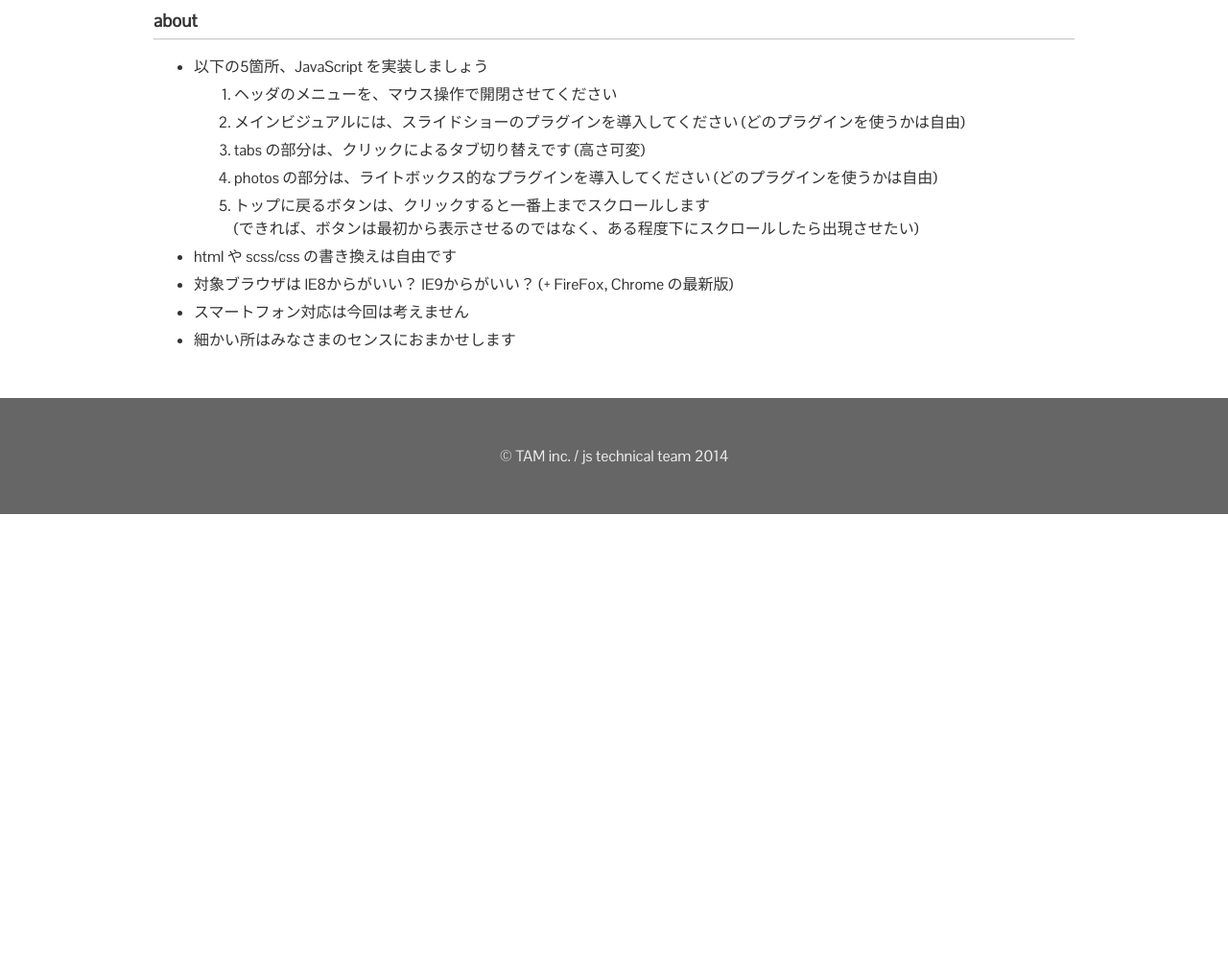
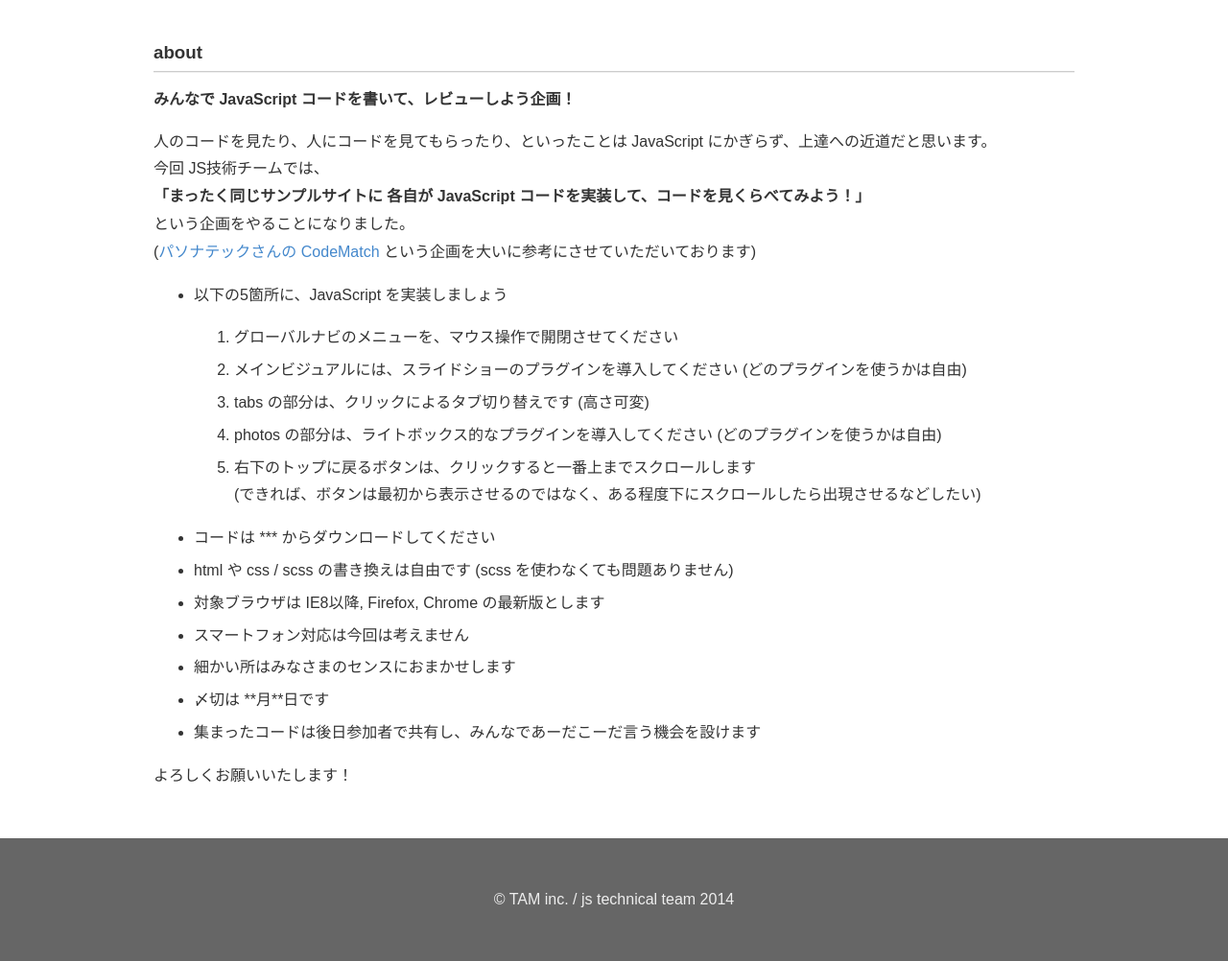
Before and after one commit to tam-matsuo/js-review-2014, a plain HTML site: page index.html in a window 1280 px wide. Shown: the part 1164-2166 px from the top of the page at 96% size. Before the commit the page ends 1700 px from the top, so only its background shows below. Drawn offline with Linux system fonts and the light colour scheme.

Commit message:
説明文を変更

```diff
--- a/css/style.scss
+++ b/css/style.scss
@@ -23,7 +23,8 @@ img {
 body {
 	color: #333;
 	background-color: #fff;
-	font-family: 'Pontano Sans', sans-serif;
+	font-family: YuGothic, '游ゴシック', 'ヒラギノ角ゴ Pro W3', 'Hiragino Kaku Gothic Pro', 'メイリオ', Meiryo, sans-serif;
+	line-height: 1.8;
 }
 a {
 	color: #48c;
@@ -121,6 +122,10 @@ header {
 		border-bottom: 1px solid #ccc;
 		box-shadow: 0 1px 0 #eee;
 	}
+
+	h4 {
+		margin-bottom: 15px;
+	}
 }
 
 
@@ -215,7 +220,8 @@ header {
  */
 .about {
 	ul, ol {
-		margin-left: 2em;
+		margin: 1em 1em 1em 2em;
+
 		li {
 			margin: 5px 10px 5px;
 		}
--- a/index.html
+++ b/index.html
@@ -4,13 +4,12 @@
 <meta charset="UTF-8">
 <title>js team code review project</title>
 <!--[if lt IE 9]><script src="http://html5shiv.googlecode.com/svn/trunk/html5.js"></script><![endif]-->
-<link href="http://fonts.googleapis.com/css?family=Pontano+Sans" rel="stylesheet" type="text/css">
 <link rel="stylesheet" href="css/style.css" />
 </head>
 
 <body>
 <header>
-	<h1>logo</h1>
+	<h1>LOGO</h1>
 	<nav>
 		<ul>
 			<li>
@@ -90,21 +89,28 @@
 
 	<section class="about">
 		<h3>about</h3>
+		<h4>みんなで JavaScript コードを書いて、レビューしよう企画！</h4>
+		<p>人のコードを見たり、人にコードを見てもらったり、といったことは JavaScript にかぎらず、上達への近道だと思います。</p>
+		<p>今回 JS技術チームでは、<br /><b>「まったく同じサンプルサイトに 各自が JavaScript コードを実装して、コードを見くらべてみよう！」</b><br />という企画をやることになりました。<br />(<a href="http://www.pasonatech.co.jp/search/pj/codr.jsp" target="_blank">パソナテックさんの CodeMatch</a> という企画を大いに参考にさせていただいております)</p>
 		<ul>
-			<li>以下の5箇所、JavaScript を実装しましょう
+			<li>以下の5箇所に、JavaScript を実装しましょう
 				<ol>
-					<li>ヘッダのメニューを、マウス操作で開閉させてください</li>
+					<li>グローバルナビのメニューを、マウス操作で開閉させてください</li>
 					<li>メインビジュアルには、スライドショーのプラグインを導入してください (どのプラグインを使うかは自由)</li>
 					<li>tabs の部分は、クリックによるタブ切り替えです (高さ可変) </li>
 					<li>photos の部分は、ライトボックス的なプラグインを導入してください (どのプラグインを使うかは自由)</li>
-					<li>トップに戻るボタンは、クリックすると一番上までスクロールします<br />(できれば、ボタンは最初から表示させるのではなく、ある程度下にスクロールしたら出現させたい)</li>
+					<li>右下のトップに戻るボタンは、クリックすると一番上までスクロールします<br />(できれば、ボタンは最初から表示させるのではなく、ある程度下にスクロールしたら出現させるなどしたい)</li>
 				</ol>
 			</li>
-			<li>html や scss/css の書き換えは自由です</li>
-			<li>対象ブラウザは IE8からがいい？ IE9からがいい？ (+ FireFox, Chrome の最新版)</li>
+			<li>コードは *** からダウンロードしてください</li>
+			<li>html や css / scss の書き換えは自由です (scss を使わなくても問題ありません)</li>
+			<li>対象ブラウザは IE8以降, Firefox, Chrome の最新版とします</li>
 			<li>スマートフォン対応は今回は考えません</li>
 			<li>細かい所はみなさまのセンスにおまかせします</li>
+			<li>〆切は **月**日です</li>
+			<li>集まったコードは後日参加者で共有し、みんなであーだこーだ言う機会を設けます</li>
 		</ul>
+		<p>よろしくお願いいたします！</p>
 	</section>
 </div>
 
```
Also changed, not shown: css/style.css.
